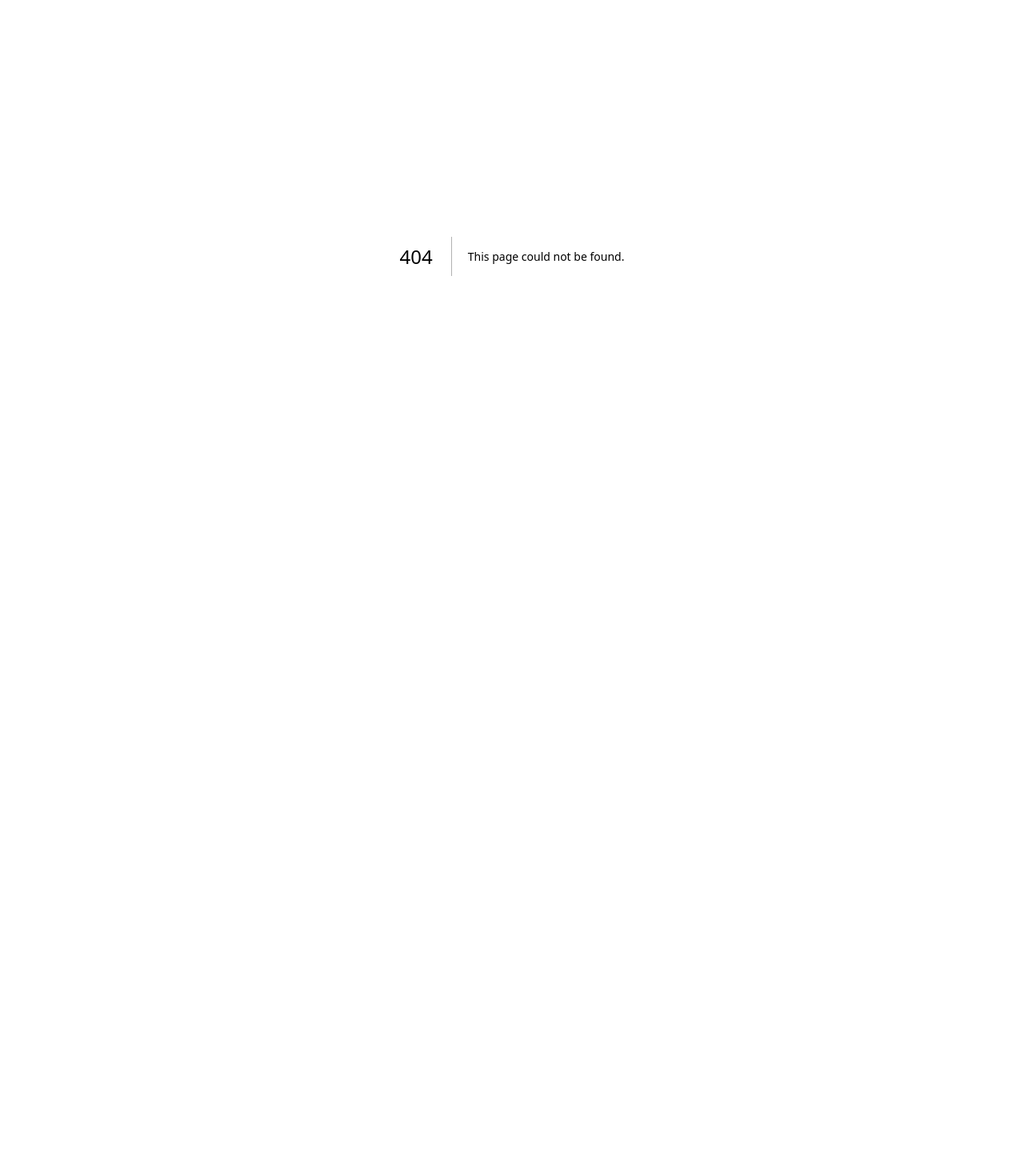
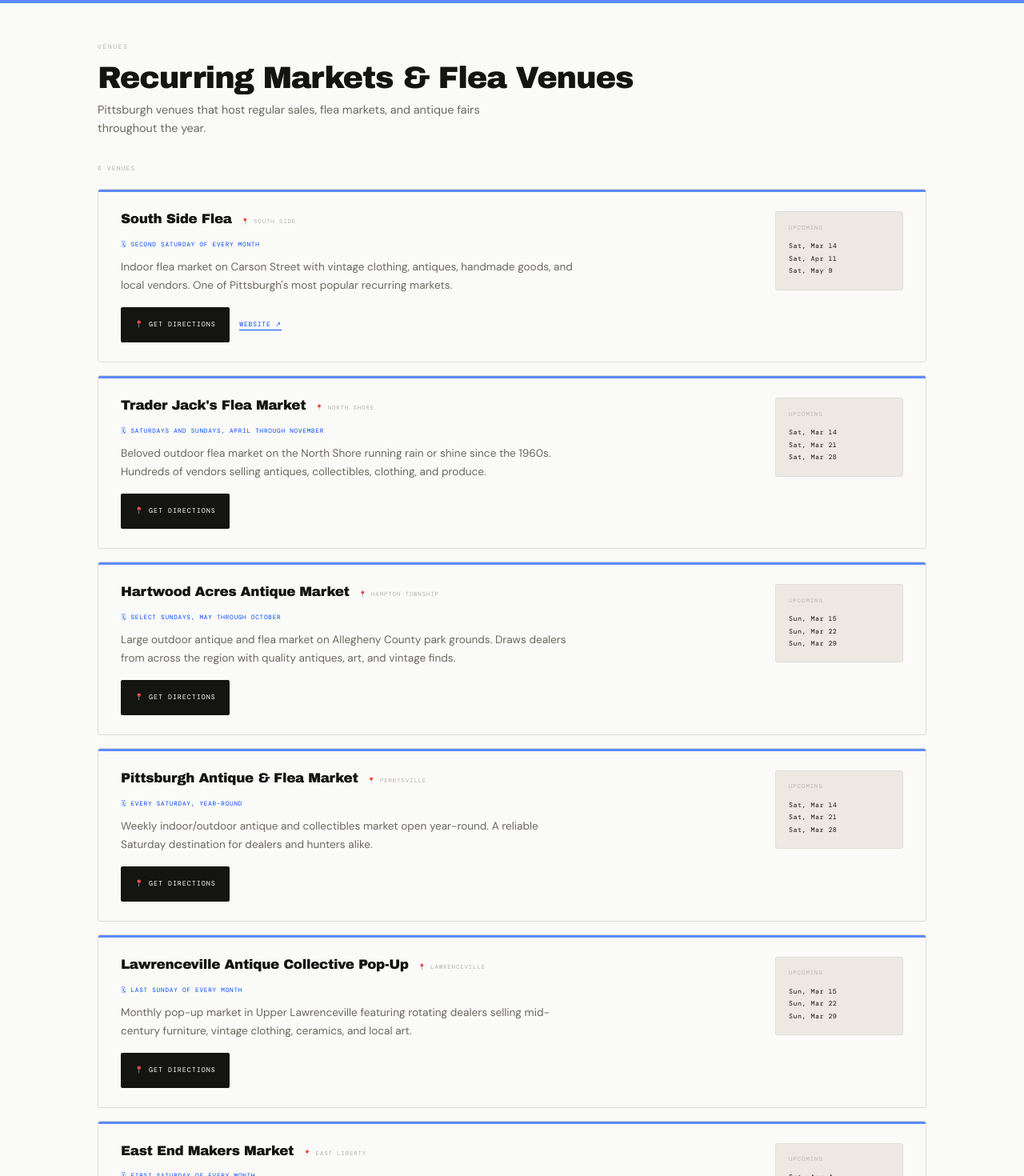
Before and after one commit to ver0nicavis0n/the-hunt-pgh, a Next.js app: page /venues in a window 1280 px wide. Before the commit this address had no page. Shown: the part 80-1550 px from the top of the page at 80% size. Before the commit the page ends 800 px from the top, so only its background shows below. Built offline with nearby package versions, Linux system fonts and the light colour scheme.

Commit message:
feat: venues directory page with upcoming dates, add Venues to nav

```diff
--- /dev/null
+++ b/src/app/venues/page.tsx
@@ -0,0 +1,233 @@
+'use client'
+import Nav from '@/components/Nav'
+import Footer from '@/components/Footer'
+import GetDirectionsButton from '@/components/GetDirectionsButton'
+
+interface Venue {
+  id: string
+  name: string
+  neighborhood: string
+  address: string
+  schedulePattern: string
+  upcomingDates: string[]
+  description: string
+  website: string | null
+  lat: number | null
+  lng: number | null
+}
+
+// Returns upcoming occurrences of a given weekday (0=Sun … 6=Sat) within the next 90 days
+function nextOccurrences(dayOfWeek: number, count: number, weekOfMonth?: number): string[] {
+  const results: string[] = []
+  const today = new Date()
+  today.setHours(0, 0, 0, 0)
+  const d = new Date(today)
+  let checked = 0
+  while (results.length < count && checked < 180) {
+    d.setDate(d.getDate() + 1)
+    checked++
+    if (d.getDay() !== dayOfWeek) continue
+    if (weekOfMonth != null) {
+      const week = Math.ceil(d.getDate() / 7)
+      if (week !== weekOfMonth) continue
+    }
+    results.push(d.toLocaleDateString('en-US', { weekday: 'short', month: 'short', day: 'numeric' }))
+  }
+  return results
+}
+
+const SEED_VENUES: Venue[] = [
+  {
+    id: '1',
+    name: 'South Side Flea',
+    neighborhood: 'South Side',
+    address: '2700 E Carson St, Pittsburgh, PA 15203',
+    schedulePattern: 'Second Saturday of every month',
+    upcomingDates: nextOccurrences(6, 3, 2),
+    description: 'Indoor flea market on Carson Street with vintage clothing, antiques, handmade goods, and local vendors. One of Pittsburgh\'s most popular recurring markets.',
+    website: 'https://southsideflea.com',
+    lat: 40.4283, lng: -79.9763,
+  },
+  {
+    id: '2',
+    name: 'Trader Jack\'s Flea Market',
+    neighborhood: 'North Shore',
+    address: '1 Allegheny Ave, Pittsburgh, PA 15212',
+    schedulePattern: 'Saturdays and Sundays, April through November',
+    upcomingDates: nextOccurrences(6, 3),
+    description: 'Beloved outdoor flea market on the North Shore running rain or shine since the 1960s. Hundreds of vendors selling antiques, collectibles, clothing, and produce.',
+    website: null,
+    lat: 40.4474, lng: -80.0078,
+  },
+  {
+    id: '3',
+    name: 'Hartwood Acres Antique Market',
+    neighborhood: 'Hampton Township',
+    address: '200 Hartwood Acres Park Rd, Allison Park, PA 15101',
+    schedulePattern: 'Select Sundays, May through October',
+    upcomingDates: nextOccurrences(0, 3),
+    description: 'Large outdoor antique and flea market on Allegheny County park grounds. Draws dealers from across the region with quality antiques, art, and vintage finds.',
+    website: null,
+    lat: 40.5830, lng: -79.9560,
+  },
+  {
+    id: '4',
+    name: 'Pittsburgh Antique & Flea Market',
+    neighborhood: 'Perrysville',
+    address: '3700 Perrysville Ave, Pittsburgh, PA 15214',
+    schedulePattern: 'Every Saturday, year-round',
+    upcomingDates: nextOccurrences(6, 3),
+    description: 'Weekly indoor/outdoor antique and collectibles market open year-round. A reliable Saturday destination for dealers and hunters alike.',
+    website: null,
+    lat: 40.4820, lng: -80.0110,
+  },
+  {
+    id: '5',
+    name: 'Lawrenceville Antique Collective Pop-Up',
+    neighborhood: 'Lawrenceville',
+    address: '4901 Butler St, Pittsburgh, PA 15201',
+    schedulePattern: 'Last Sunday of every month',
+    upcomingDates: nextOccurrences(0, 3),
+    description: 'Monthly pop-up market in Upper Lawrenceville featuring rotating dealers selling mid-century furniture, vintage clothing, ceramics, and local art.',
+    website: null,
+    lat: 40.4720, lng: -79.9470,
+  },
+  {
+    id: '6',
+    name: 'East End Makers Market',
+    neighborhood: 'East Liberty',
+    address: '6507 Penn Ave, Pittsburgh, PA 15206',
+    schedulePattern: 'First Saturday of every month',
+    upcomingDates: nextOccurrences(6, 3, 1),
+    description: 'Curated indoor market blending vintage finds with handmade goods from local makers. Strong emphasis on quality and sustainability.',
+    website: null,
+    lat: 40.4625, lng: -79.9255,
+  },
+]
+
+export default function VenuesPage() {
+  return (
+    <>
+      <Nav />
+      <div style={{ paddingTop: 80 }}>
+        <div style={{ height: 4, background: '#5C8AFF' }} />
+
+        {/* Header */}
+        <div style={{ maxWidth: 1100, margin: '0 auto', padding: '3rem 2rem 2rem' }}>
+          <div style={{
+            fontFamily: '"DM Mono", monospace', fontSize: '0.5rem',
+            letterSpacing: '0.2em', textTransform: 'uppercase',
+            color: 'var(--ink-faint)', marginBottom: '0.75rem',
+          }}>Venues</div>
+          <h1 style={{
+            fontFamily: '"Archivo Black", sans-serif',
+            fontSize: 'clamp(1.6rem, 3.5vw, 2.4rem)',
+            letterSpacing: '-0.03em', lineHeight: 1.1,
+            color: 'var(--ink)', marginBottom: '0.5rem',
+          }}>Recurring Markets & Flea Venues</h1>
+          <p style={{
+            fontSize: '0.9rem', color: 'var(--ink-light)', lineHeight: 1.6,
+            maxWidth: 540,
+          }}>
+            Pittsburgh venues that host regular sales, flea markets, and antique fairs throughout the year.
+          </p>
+        </div>
+
+        {/* Cards */}
+        <div style={{ maxWidth: 1100, margin: '0 auto', padding: '0 2rem 5rem' }}>
+          <div style={{
+            fontFamily: '"DM Mono", monospace', fontSize: '0.5rem',
+            letterSpacing: '0.14em', textTransform: 'uppercase',
+            color: 'var(--ink-faint)', marginBottom: '1.25rem',
+          }}>{SEED_VENUES.length} venues</div>
+
+          <div style={{ display: 'flex', flexDirection: 'column', gap: '1rem' }}>
+            {SEED_VENUES.map(venue => (
+              <div key={venue.id} style={{
+                background: 'var(--white)', border: '1px solid var(--border)',
+                borderRadius: 3, overflow: 'hidden',
+              }}>
+                <div style={{ height: 3, background: '#5C8AFF' }} />
+                <div style={{
+                  padding: '1.5rem 1.75rem',
+                  display: 'grid',
+                  gridTemplateColumns: '1fr auto',
+                  gap: '1.5rem',
+                  alignItems: 'start',
+                }}>
+                  <div>
+                    {/* Name + neighborhood */}
+                    <div style={{ display: 'flex', alignItems: 'baseline', gap: '0.75rem', flexWrap: 'wrap', marginBottom: '0.4rem' }}>
+                      <h2 style={{
+                        fontFamily: '"Archivo Black", sans-serif', fontSize: '1.05rem',
+                        letterSpacing: '-0.02em', color: 'var(--ink)', lineHeight: 1.2,
+                      }}>{venue.name}</h2>
+                      <span style={{
+                        fontFamily: '"DM Mono", monospace', fontSize: '0.46rem',
+                        letterSpacing: '0.12em', textTransform: 'uppercase',
+                        color: 'var(--ink-faint)',
+                      }}>📍 {venue.neighborhood}</span>
+                    </div>
+
+                    {/* Schedule pattern */}
+                    <div style={{
+                      display: 'inline-flex', alignItems: 'center', gap: '0.4rem',
+                      fontFamily: '"DM Mono", monospace', fontSize: '0.48rem',
+                      letterSpacing: '0.1em', textTransform: 'uppercase',
+                      color: 'var(--blue)', marginBottom: '0.75rem',
+                    }}>
+                      🗓 {venue.schedulePattern}
+                    </div>
+
+                    {/* Description */}
+                    <p style={{
+                      fontSize: '0.85rem', color: 'var(--ink-light)',
+                      lineHeight: 1.65, margin: '0 0 1rem',
+                      maxWidth: 580,
+                    }}>{venue.description}</p>
+
+                    {/* Directions + website */}
+                    <div style={{ display: 'flex', alignItems: 'center', gap: '0.75rem', flexWrap: 'wrap' }}>
+                      <GetDirectionsButton address={venue.address} lat={venue.lat} lng={venue.lng} />
+                      {venue.website && (
+                        <a href={venue.website} target="_blank" rel="noopener noreferrer" style={{
+                          fontFamily: '"DM Mono", monospace', fontSize: '0.5rem',
+                          letterSpacing: '0.1em', textTransform: 'uppercase',
+                          color: 'var(--blue)', textDecoration: 'none',
+                          borderBottom: '1px solid var(--blue)', paddingBottom: 1,
+                        }}>Website ↗</a>
+                      )}
+                    </div>
+                  </div>
+
+                  {/* Upcoming dates */}
+                  {venue.upcomingDates.length > 0 && (
+                    <div style={{
+                      background: 'var(--paper)', border: '1px solid var(--border)',
+                      borderRadius: 3, padding: '0.9rem 1rem', minWidth: 160,
+                      flexShrink: 0,
+                    }}>
+                      <div style={{
+                        fontFamily: '"DM Mono", monospace', fontSize: '0.44rem',
+                        letterSpacing: '0.16em', textTransform: 'uppercase',
+                        color: 'var(--ink-faint)', marginBottom: '0.6rem',
+                      }}>Upcoming</div>
+                      {venue.upcomingDates.map(date => (
+                        <div key={date} style={{
+                          fontFamily: '"DM Mono", monospace', fontSize: '0.52rem',
+                          letterSpacing: '0.06em', color: 'var(--ink)',
+                          lineHeight: 1.9,
+                        }}>{date}</div>
+                      ))}
+                    </div>
+                  )}
+                </div>
+              </div>
+            ))}
+          </div>
+        </div>
+      </div>
+      <Footer />
+    </>
+  )
+}
--- a/src/components/Nav.tsx
+++ b/src/components/Nav.tsx
@@ -37,6 +37,7 @@ export default function Nav() {
           {[
             { label: 'Sales', href: '/' },
             { label: 'Shops', href: '/shops' },
+            { label: 'Venues', href: '/venues' },
             { label: 'Map', href: '/?view=map' },
           ].map(link => (
             <li key={link.label}>
```
